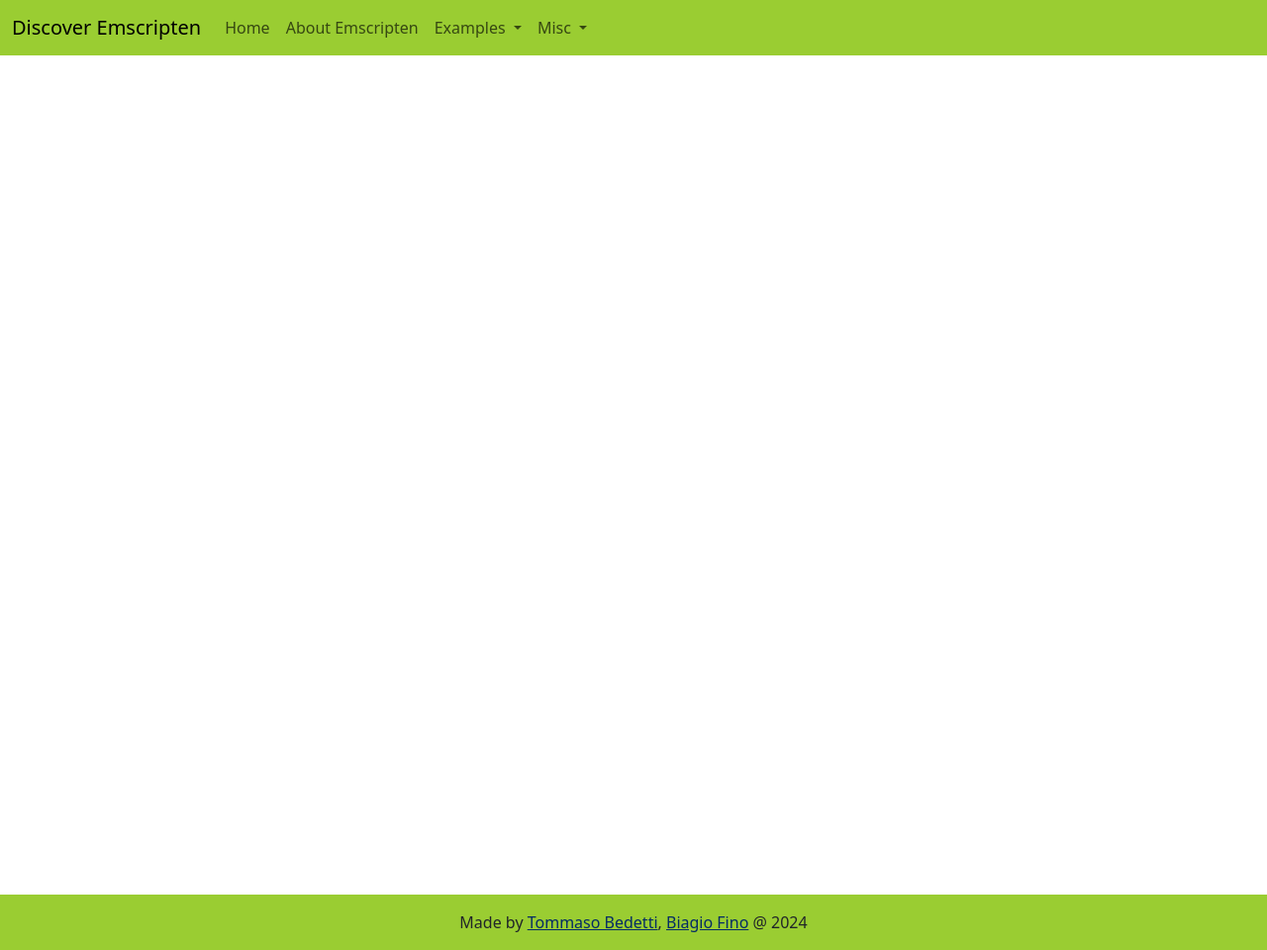
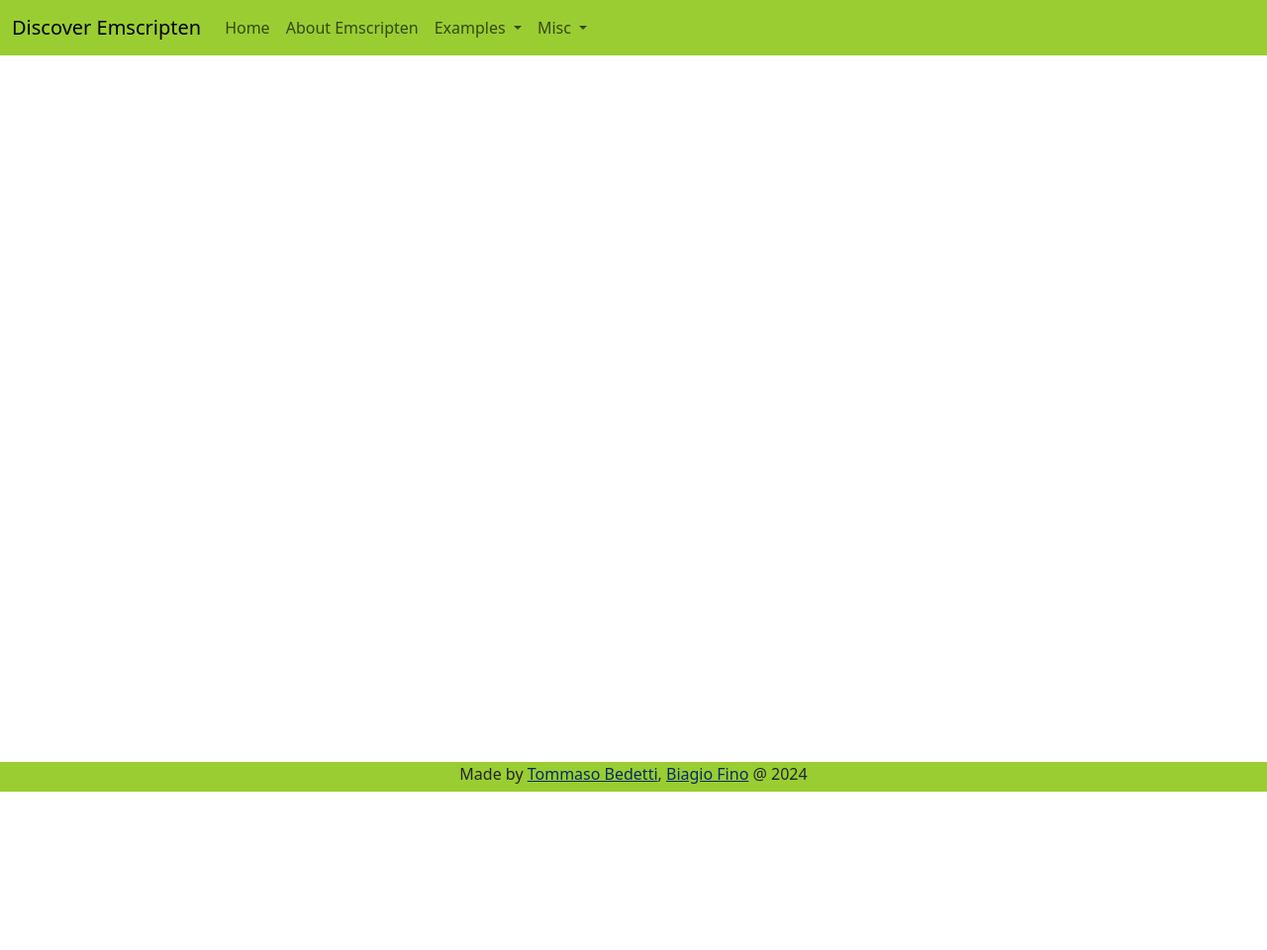
Before and after one commit to mandelset/SitoTecnologieWeb, a plain HTML site: page index.html in a window 1280 px wide. Shown: the whole page at 99% size. After the commit the page ends 800 px from the top, so only its background shows below. Drawn offline with nearby package versions, Linux system fonts and the light colour scheme.

Commit message:
Footer fixato (sono molto contento di ciò)

```diff
--- a/assets/style2.css
+++ b/assets/style2.css
@@ -1,3 +1,19 @@
 .navbar {
     background-color: yellowgreen;
 }
+
+#app {
+    position: relative;
+    min-height: 100vh;
+}
+
+#wrapper {
+    padding-bottom: 30px;
+}
+
+footer {
+    position: absolute;
+    bottom: 0;
+    width: 100%;
+    height: 30px;
+}
--- a/index.html
+++ b/index.html
@@ -13,6 +13,7 @@
 
 <body>
   <div id="app">
+    <div id="wrapper">
       <nav class="navbar navbar-expand-lg">
         <div class="container-fluid">
           <!-- Rimuovere poi l'href perché superfluo? -->
@@ -66,11 +67,14 @@
         </div>
       </nav>
 
-    <div class="container vh-100">
+
+      <div class="container mb-5">
         <router-view></router-view>
       </div>
 
-    <footer class="footer mt-5 py-3 text-center" style="background-color: yellowgreen;">
+    </div>
+
+    <footer class="footer text-center" style="background-color: yellowgreen;">
       <div class="container-fluid">
         Made by <a class="text-primary-emphasis" href="mailto:tommaso.bedetti@studio.unibo.it">Tommaso Bedetti</a>, <a class="text-primary-emphasis" href="mailto:biagio.fino@studio.unibo.it">Biagio Fino</a> @ 2024
       </div>
```
Lines whose indentation alone changed are shown as unchanged.
